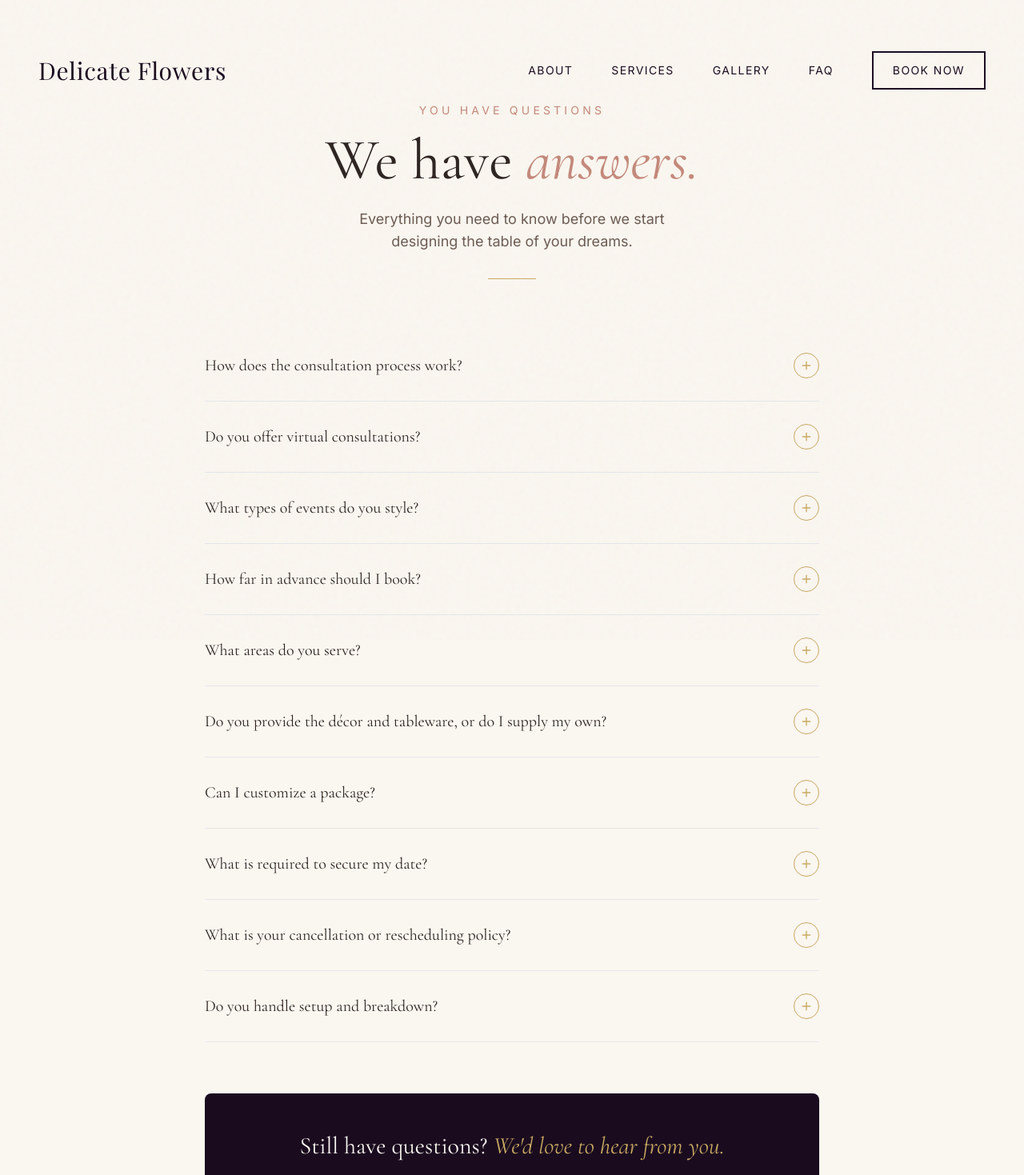
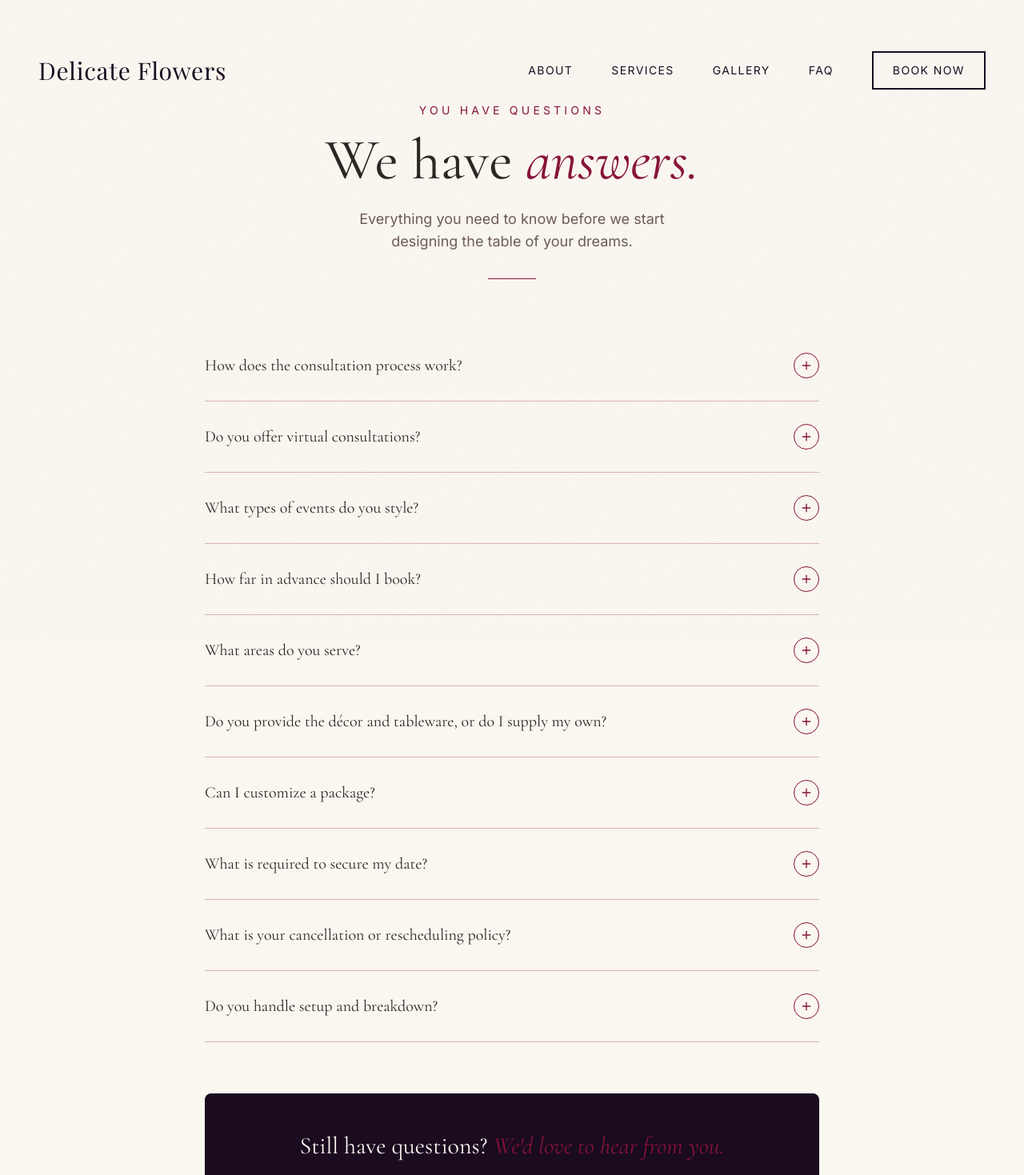
Before and after one commit to Simcol2/delicate, a Next.js app: page /faq in a window 1280 px wide. Shown: the top 1469 px of the page at 80% size. Built offline with nearby package versions, Linux system fonts and the light colour scheme.

Commit message:
Update accent color to #871237, change banner text, venue location to text input

```diff
--- a/app/faq/page.tsx
+++ b/app/faq/page.tsx
@@ -81,17 +81,17 @@ export default function FAQPage() {
         <div className="w-full px-6 lg:px-12">
           {/* Header */}
           <div className="text-center max-w-3xl mx-auto mb-16">
-            <span className="text-[#c4897a] text-sm tracking-[0.3em] uppercase font-sans block mb-4">
+            <span className="text-[#871237] text-sm tracking-[0.3em] uppercase font-sans block mb-4">
               You have questions
             </span>
             <h1 className="font-serif text-5xl lg:text-6xl xl:text-7xl text-[#2c2420] leading-tight mb-6">
-              We have <em className="text-[#c4897a] italic">answers.</em>
+              We have <em className="text-[#871237] italic">answers.</em>
             </h1>
             <p className="font-sans text-[#6b5b52] text-lg max-w-md mx-auto">
               Everything you need to know before we start designing the table of your dreams.
             </p>
             {/* Divider */}
-            <div className="w-[60px] h-[1px] bg-[var(--gold-antique)] mx-auto mt-8" />
+            <div className="w-[60px] h-[1px] bg-[#871237] mx-auto mt-8" />
           </div>
 
           {/* FAQ Section */}
@@ -99,25 +99,25 @@ export default function FAQPage() {
             {faqs.map((faq, index) => (
               <div
                 key={index}
-                className="faq-item border-t border-[var(--gold-antique)]/30 first:border-t-0 last:border-b last:border-[var(--gold-antique)]/30"
+                className="faq-item border-t border-[#871237]/30 first:border-t-0 last:border-b last:border-[#871237]/30"
               >
                 <button
                   onClick={() => toggleFAQ(index)}
                   className="w-full flex items-center justify-between gap-6 py-7 text-left group"
                   aria-expanded={openIndex === index}
                 >
-                  <span className="font-serif text-lg md:text-xl text-[#2c2420] group-hover:text-[#c4897a] transition-colors duration-300 leading-snug">
+                  <span className="font-serif text-lg md:text-xl text-[#2c2420] group-hover:text-[#871237] transition-colors duration-300 leading-snug">
                     {faq.question}
                   </span>
                   <span
-                    className={`flex-shrink-0 w-8 h-8 rounded-full border border-[var(--gold-antique)] flex items-center justify-center transition-all duration-300 ${
-                      openIndex === index ? 'bg-[var(--gold-antique)] rotate-45' : ''
+                    className={`flex-shrink-0 w-8 h-8 rounded-full border border-[#871237] flex items-center justify-center transition-all duration-300 ${
+                      openIndex === index ? 'bg-[#871237] rotate-45' : ''
                     }`}
                   >
                     <Plus
                       size={16}
                       className={`transition-colors duration-300 ${
-                        openIndex === index ? 'text-white' : 'text-[var(--gold-antique)]'
+                        openIndex === index ? 'text-white' : 'text-[#871237]'
                       }`}
                     />
                   </span>
@@ -139,14 +139,14 @@ export default function FAQPage() {
           <div className="max-w-3xl mx-auto mt-16">
             <div className="bg-[var(--plum-deep)] rounded-lg p-10 md:p-12 text-center">
               <p className="font-serif text-2xl md:text-3xl text-[#faf6f0] leading-relaxed">
-                Still have questions? <em className="text-[var(--gold-antique)] italic">We&apos;d love to hear from you.</em>
+                Still have questions? <em className="text-[#871237] italic">We&apos;d love to hear from you.</em>
               </p>
               <p className="font-sans text-[#a89189] text-sm mt-4 tracking-wide">
                 Call us or book a complimentary 15-minute phone consultation — no commitment required.
               </p>
               <a
                 href="/#contact"
-                className="inline-block mt-8 px-10 py-4 border-2 border-[var(--gold-antique)] text-[var(--gold-antique)] font-sans text-sm tracking-widest uppercase hover:bg-[var(--gold-antique)] hover:text-[var(--plum-deep)] transition-all duration-300"
+                className="inline-block mt-8 px-10 py-4 border-2 border-[#871237] text-[#871237] font-sans text-sm tracking-widest uppercase hover:bg-[#871237] hover:text-[var(--plum-deep)] transition-all duration-300"
               >
                 Schedule a Call
               </a>
@@ -157,7 +157,7 @@ export default function FAQPage() {
           <div className="text-center mt-16">
             <a
               href="/"
-              className="inline-block px-10 py-4 border-2 border-[var(--plum-deep)] text-[var(--plum-deep)] font-sans text-sm tracking-widest uppercase hover:bg-[var(--plum-deep)] hover:text-[var(--gold-antique)] transition-all duration-300"
+              className="inline-block px-10 py-4 border-2 border-[var(--plum-deep)] text-[var(--plum-deep)] font-sans text-sm tracking-widest uppercase hover:bg-[var(--plum-deep)] hover:text-[#871237] transition-all duration-300"
             >
               Back to Home
             </a>
--- a/app/services/page.tsx
+++ b/app/services/page.tsx
@@ -144,12 +144,12 @@ export default function ServicesPage() {
         <div className="w-full">
           {/* Header */}
           <header className="text-center px-6 pt-10 pb-16 max-w-2xl mx-auto">
-            <span className="text-[#c4897a] text-xs tracking-[0.35em] uppercase font-sans block mb-5">
+            <span className="text-[#871237] text-xs tracking-[0.35em] uppercase font-sans block mb-5">
               Every detail. Every table. Every time.
             </span>
             <h1 className="font-serif text-4xl md:text-5xl lg:text-6xl text-[#2c2420] leading-tight">
               Packages designed<br />
-              for <em className="text-[#c4897a] italic">moments that matter.</em>
+              for <em className="text-[#871237] italic">moments that matter.</em>
             </h1>
             <p className="font-sans text-[#6b5b52] text-[15px] leading-[1.85] mt-6">
               Whether you&apos;re hosting eight of your closest friends or staging an event that fills every room, our packages are built around one belief: the table sets the tone for everything that happens around it. Choose the experience that fits your vision — or build your own from the ground up.
@@ -178,7 +178,7 @@ export default function ServicesPage() {
               >
                 {/* Badge */}
                 <span className={`text-[10px] font-medium tracking-[0.3em] uppercase block mb-3 ${
-                  pkg.featured ? 'text-[var(--gold-antique)]' : 'text-[#c4897a]'
+                  pkg.featured ? 'text-[var(--gold-antique)]' : 'text-[#871237]'
                 }`}>
                   {pkg.badge}
                 </span>
@@ -257,7 +257,7 @@ export default function ServicesPage() {
                   className={`inline-block mt-7 text-xs font-medium tracking-[0.2em] uppercase border-b pb-0.5 transition-colors duration-200 ${
                     pkg.featured
                       ? 'text-[var(--gold-antique)] border-[var(--gold-antique)] hover:text-[#e8d5b0] hover:border-[#e8d5b0]'
-                      : 'text-[#2c2420] border-[var(--gold-antique)] hover:text-[#c4897a] hover:border-[#c4897a]'
+                      : 'text-[#2c2420] border-[var(--gold-antique)] hover:text-[#871237] hover:border-[#c4897a]'
                   }`}
                 >
                   Book a consultation
@@ -269,11 +269,11 @@ export default function ServicesPage() {
           {/* Add-ons Section */}
           <section className="max-w-4xl mx-auto mt-20 px-6 pb-16">
             <div className="text-center mb-10">
-              <span className="text-[#c4897a] text-xs tracking-[0.35em] uppercase font-sans block mb-3">
+              <span className="text-[#871237] text-xs tracking-[0.35em] uppercase font-sans block mb-3">
                 Elevate your experience
               </span>
               <h2 className="font-serif text-3xl md:text-4xl lg:text-5xl text-[#2c2420] font-light">
-                Curated <em className="text-[#c4897a] italic">add-ons</em>
+                Curated <em className="text-[#871237] italic">add-ons</em>
               </h2>
               <p className="font-sans text-[#6b5b52] text-[15px] leading-[1.75] mt-4 max-w-md mx-auto">
                 Layer in something extra. Each add-on is priced individually and can be added to any package during your consultation.
--- a/components/navigation/Navbar.tsx
+++ b/components/navigation/Navbar.tsx
@@ -21,7 +21,7 @@ export default function Navbar() {
       <nav
         className={`fixed top-10 left-0 right-0 z-[70] transition-all duration-500 ${
           isScrolled
-            ? 'bg-[var(--plum-deep)]/95 backdrop-blur-md py-4'
+            ? 'bg-[#871237]/95 backdrop-blur-md py-4'
             : 'bg-transparent py-6'
         }`}
       >
--- a/components/sections/Contact.tsx
+++ b/components/sections/Contact.tsx
@@ -213,17 +213,13 @@ export default function Contact() {
                 <label className="block text-white/60 text-xs tracking-widest uppercase font-sans mb-3">
                   Venue Location
                 </label>
-                <select
+                <input
+                  type="text"
                   value={formData.venueLocation}
                   onChange={(e) => setFormData({ ...formData, venueLocation: e.target.value })}
-                  className="w-full bg-transparent border-b border-white/30 py-3 text-white font-sans focus:border-[var(--gold-antique)] focus:outline-none transition-colors"
-                >
-                  <option value="" className="bg-[var(--navy-midnight)]">Select location</option>
-                  <option value="palm-springs" className="bg-[var(--navy-midnight)]">Palm Springs</option>
-                  <option value="palm-desert" className="bg-[var(--navy-midnight)]">Palm Desert</option>
-                  <option value="coachella-valley" className="bg-[var(--navy-midnight)]">Coachella Valley</option>
-                  <option value="rancho-mirage" className="bg-[var(--navy-midnight)]">Rancho Mirage</option>
-                </select>
+                  className="w-full bg-transparent border-b border-white/30 py-3 text-white font-sans focus:border-[var(--gold-antique)] focus:outline-none transition-colors placeholder:text-white/40"
+                  placeholder="Enter venue location"
+                />
               </div>
             </div>
 
--- a/components/sections/Hero.tsx
+++ b/components/sections/Hero.tsx
@@ -95,7 +95,7 @@ export default function Hero({ onOpenDesigner }: HeroProps) {
       <div ref={bannerRef} className="fixed top-0 left-0 right-0 z-[60]">
         <div className="bg-[#d3dcde] text-[var(--navy-midnight)] py-2.5 text-center">
           <p className="text-xs sm:text-sm tracking-wider font-sans font-medium px-4">
-            Service Area: Palm Springs & surrounding area. Coachella Valley consultations available.
+            Serving the Coachella Valley & Beyond
           </p>
         </div>
       </div>
```
